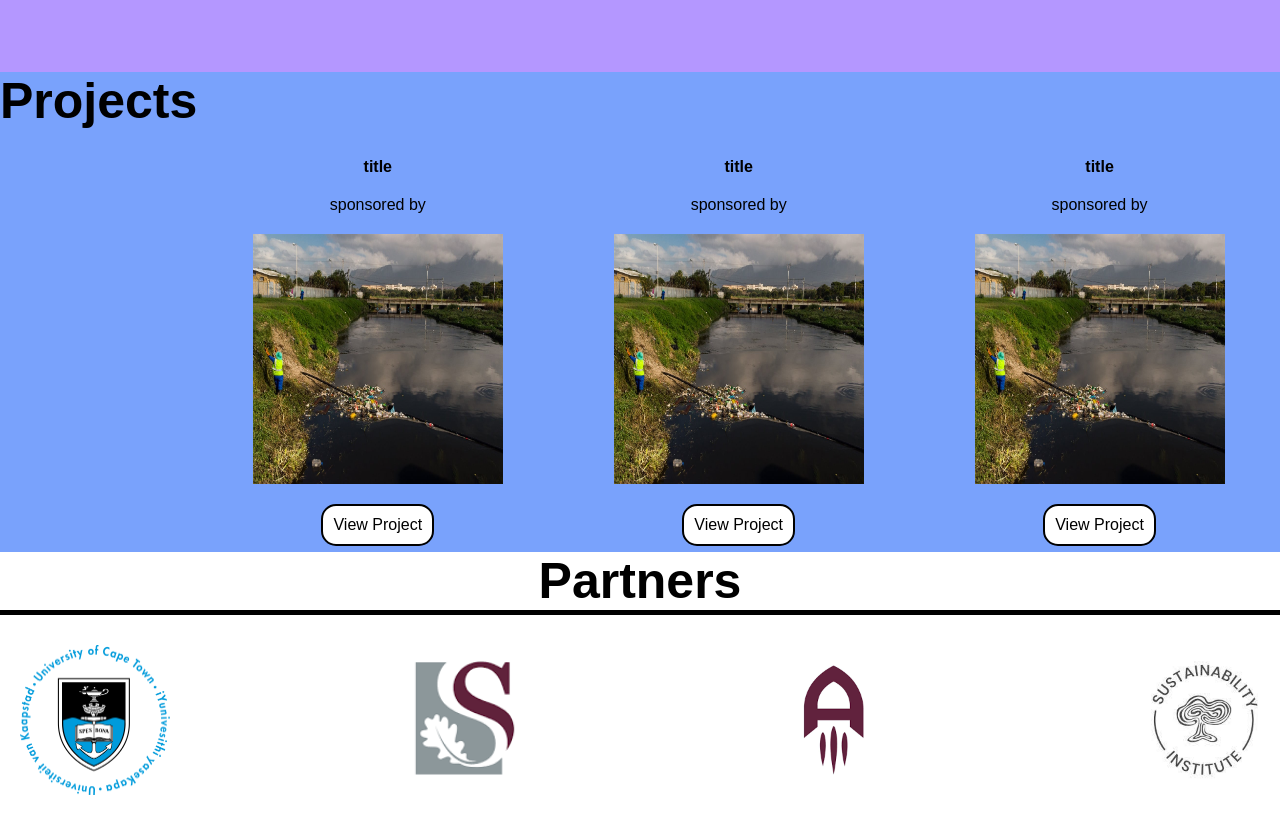
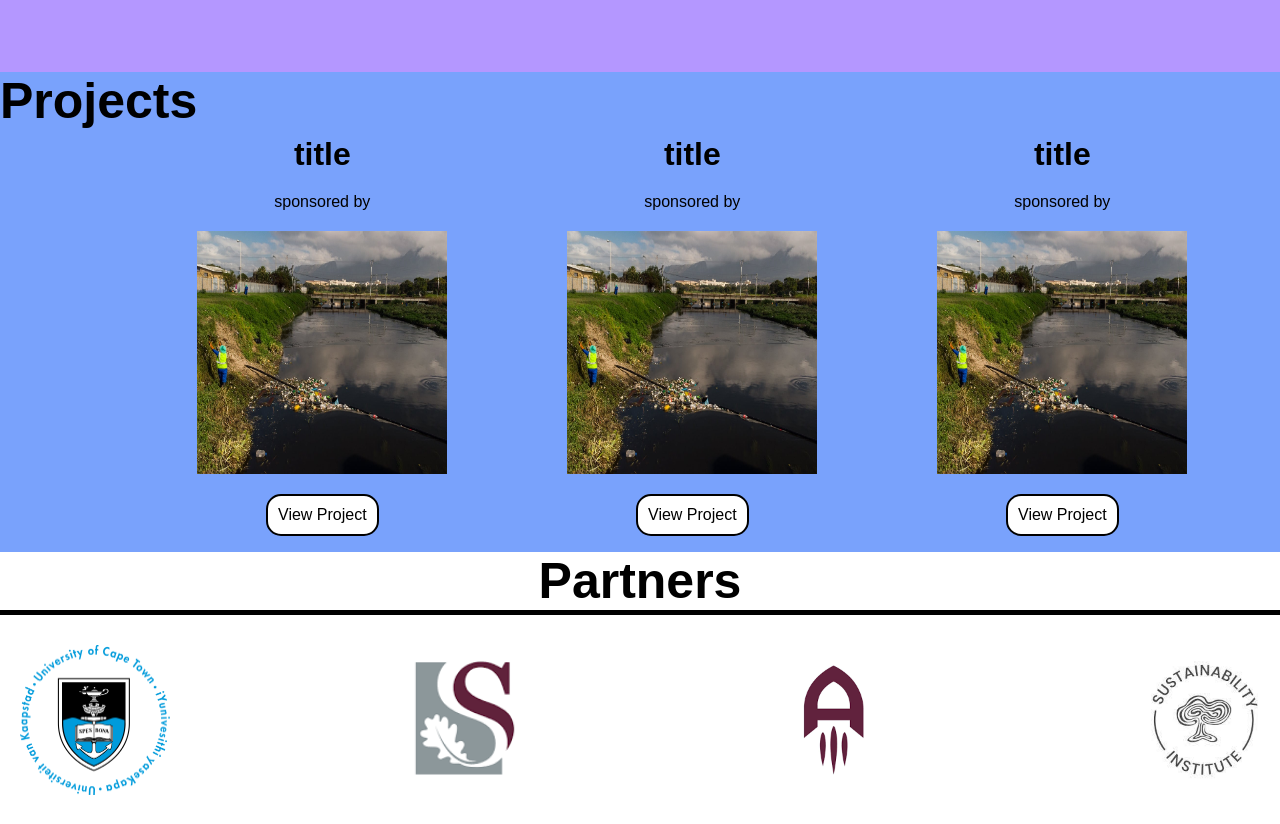
Before and after one commit to JordanGallant/impacthub, a Next.js app: page / in a window 1280 px wide. Shown: the part 1200-2024 px from the top of the page. Built offline with nearby package versions, Linux system fonts and the light colour scheme; a web font is replaced by a local one.

Commit message:
route-for-stats-page

```diff
--- a/src/app/globals.css
+++ b/src/app/globals.css
@@ -281,13 +281,19 @@ hr{
   min-height: 60vh;
   width: 100%;
   background-color: #79a2fc;
+  color: black;
 
 
+}
+
+.proj-head{
+  font-size: 32px;
 }
 .projects-div{
   width: 33%;
   height: 50vh;
-  margin-top: 10vh;
+  margin-top: 8vh;
+  margin-right: 120px;
 
 }
 .project{
@@ -298,6 +304,7 @@ hr{
   flex-direction: column;
   align-items: center;
   gap: 20px;
+  color: black;
 }
 
 
--- a/src/app/page.tsx
+++ b/src/app/page.tsx
@@ -78,11 +78,11 @@ export default function Home() {
           </div>
         </div>
         <div className="projects">
-          <h3>Projects</h3>
+          <h3 >Projects</h3>
 
           <div className="projects-div">
             <div className="project">
-              <h4> title </h4>
+              <h3 className="proj-head"> title </h3>
               <p>sponsored by</p>
               <Image
                 src="/plastic-river.jpeg"
@@ -95,7 +95,7 @@ export default function Home() {
           </div>
           <div className="projects-div">
             <div className="project">
-              <h4> title </h4>
+              <h3 className="proj-head"> title </h3>
               <p>sponsored by</p>
               <Image
                 src="/plastic-river.jpeg"
@@ -108,7 +108,7 @@ export default function Home() {
           </div>
           <div className="projects-div">
             <div className="project">
-              <h4> title </h4>
+              <h3 className="proj-head"> title </h3>
               <p>sponsored by</p>
               <Image
                 src="/plastic-river.jpeg"
```
Also changed, not shown: src/app/pages/stats/page.tsx (added, +8 -0 lines).
